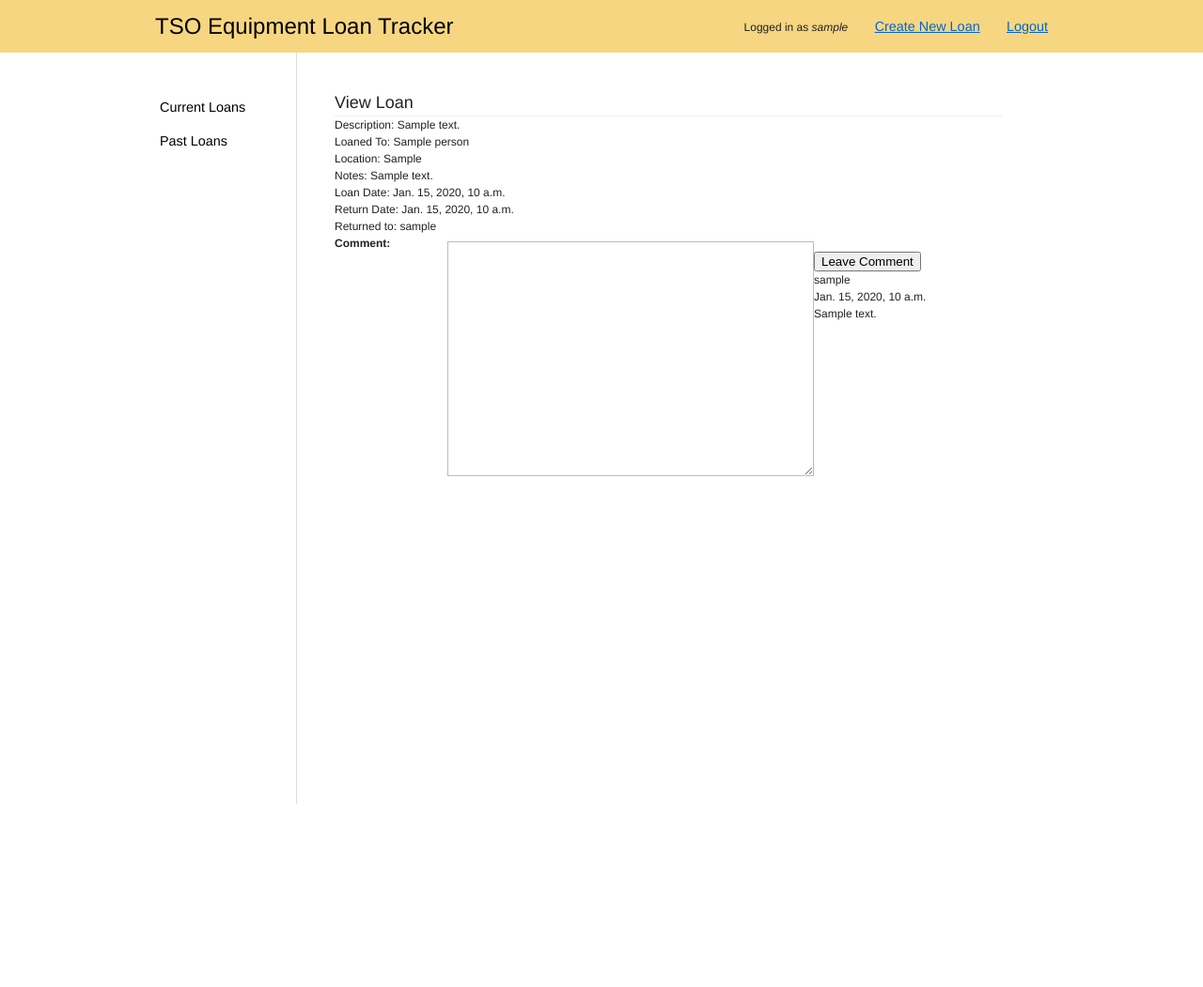
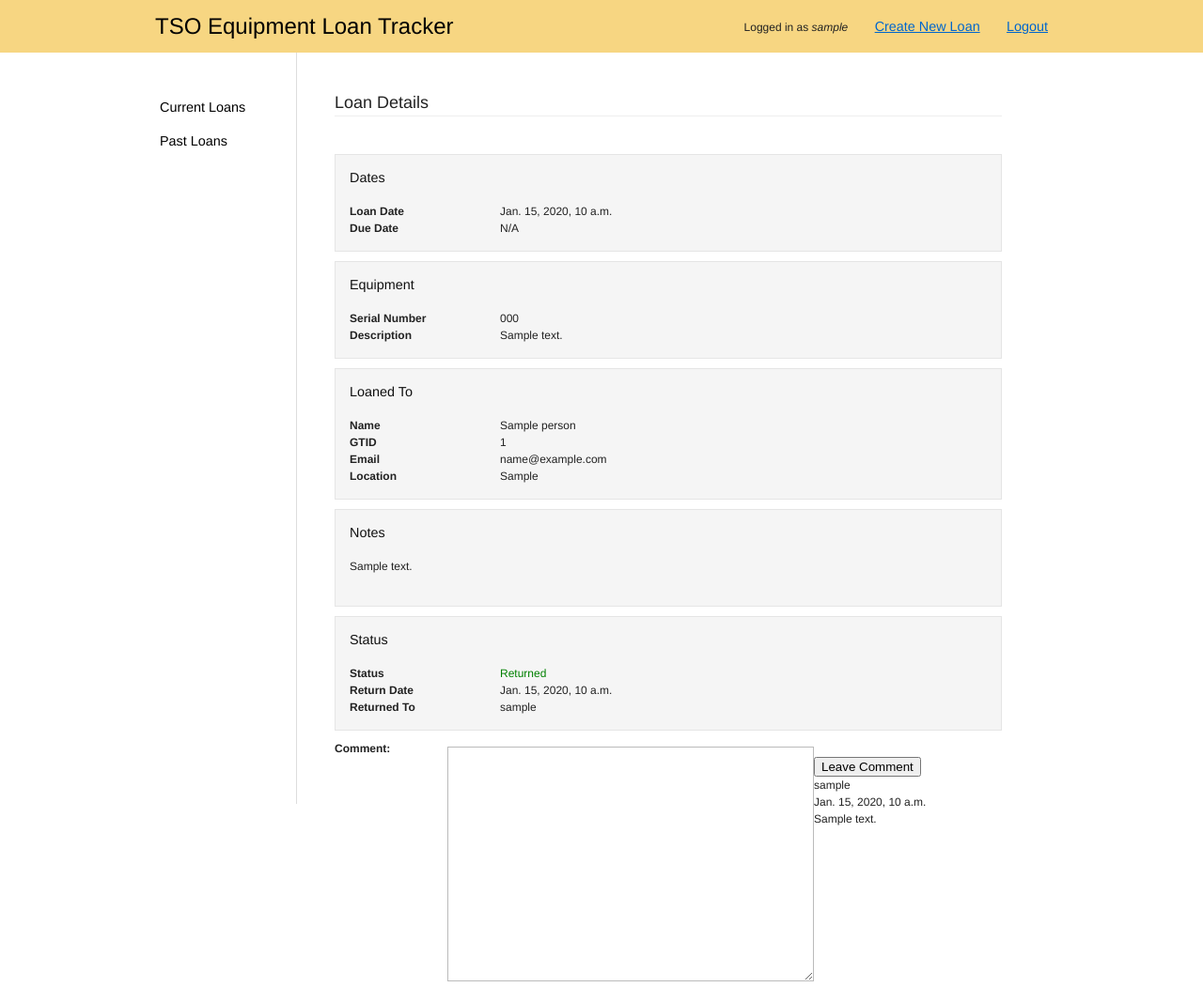
Before and after one commit to sionide21/Equipment-Loan-Tracking, a Django app: page /loans/1 in a window 1280 px wide. Shown: the whole page at 94% size. Before the commit the page ends 856 px from the top, so only its background shows below. Run offline with Django 3.2, Linux system fonts and the light colour scheme; a user stored in the database is signed in; tables that the repository leaves empty hold one stand-in row (values such as "Sample post"); parts of the project's set-up code (start-up, migrations or seed data) failed here and were passed over.

Commit message:
View loan screen has been stylized.

```diff
--- a/webapp/core/static/css/base.css
+++ b/webapp/core/static/css/base.css
@@ -15,10 +15,18 @@
   float: right;
 }
 
+#login-box, .subsection {
+  border: 1px solid #E5E5E5;
+  background: whitesmoke;
+}
+
+.subsection {
+  padding: 15px;
+  margin-bottom: 10px;
+}
+
 #login-box {
   padding: 25px;
-  border: 1px solid #E5E5E5;
-  background: whitesmoke;
   margin-left: 320px;
 }
 
@@ -55,6 +63,7 @@
 .subtitle {
   font-size: 18px;
   border-bottom: 1px solid #EEE;
+  margin-bottom: 40px;
 }
 
 .left-space {
@@ -73,3 +82,7 @@
 .unstyled-link:hover {
   color: black;
 }
+
+.label {
+  font-weight: bold;
+}
--- a/webapp/core/templates/core/loan/view.html
+++ b/webapp/core/templates/core/loan/view.html
@@ -1,23 +1,80 @@
 {% extends "secure_base.html" %}
 
-{% block title %} View Loan {% endblock %}
+{% block title %}Loan Details{% endblock %}
 
 {% block subcontent %}
   <div class="loan">
-    Description: {{ loan.item.description }}</br>
-    Loaned To: {{ loan.loaned_to.name }}</br>
-    Location: {{ loan.location }}<br/>
-    Notes: {{ loan.notes }}<br/>
-    Loan Date: {{ loan.date_loaned }}<br/>
+    <div class="subsection">
+      <h4>Dates</h4>
+      <div>
+        <div class="label span-4">Loan Date</div>
+        <div class="last">{{ loan.date_loaned }}</div>
+      </div>
+      <div>
+        <div class="label span-4">Due Date</div>
+        <div class="last">N/A</div>
+      </div>
+    </div>
+    <div class="subsection">
+      <h4>Equipment</h4>
+      <div>
+        <div class="label span-4">Serial Number</div>
+        <div class="last">{{ loan.item.serial_number }}</div>
+      </div>
+      <div>
+        <div class="label span-4">Description</div>
+        <div class="last"> {{ loan.item.description }}</div>
+      </div>
+    </div>
+    <div class="subsection">
+      <h4>Loaned To</h4>
+      <div>
+        <div class="label span-4">Name</div>
+        <div class="last">{{ loan.loaned_to.name }}</div>
+      </div>
+      <div>
+        <div class="label span-4">GTID</div>
+        <div class="last"> {{ loan.loaned_to.gtid }}</div>
+      </div>
+      <div>
+        <div class="label span-4">Email</div>
+        <div class="last"> {{ loan.loaned_to.email }}</div>
+      </div>
+      <div>
+        <div class="label span-4">Location</div>
+        <div class="last"> {{ loan.location }}</div>
+      </div>
+    </div>
+    <div class="subsection">
+      <h4>Notes</h4>
+      <p>{{ loan.notes }}</p>
+    </div>
+    <div class="subsection">
+      <h4>Status</h4>
       {% if loan.date_returned %}
-        Return Date: {{ loan.date_returned }}<br/>
-        Returned to: {{ loan.returned_to }}<br/>
+        <div>
+          <div class="label span-4">Status</div>
+          <div class="last" style="color:green;">Returned</div>
+        </div>
+        <div>
+          <div class="label span-4">Return Date</div>
+          <div class="last">{{ loan.date_returned }}</div>
+        </div>
+        <div>
+          <div class="label span-4">Returned To</div>
+          <div class="last">{{ loan.returned_to }}</div>
+        </div>
       {% else %}
+        <div>
+          <div class="label span-4">Status</div>
+          <div class="last" style="color:red;">Not returned</div>
           <form action="{% url return_loan loan.id %}" method="POST">
             {% csrf_token %}
             <input type="submit" value="Return" /></br>
           </form>
+        </div>
       {% endif %}
+    </div>
     <form action="{% url comment_loan loan.id %}" method="POST">
     {% csrf_token %}
     {{ comment_form.as_div }}</br>
```
Lines whose indentation alone changed are shown as unchanged.
